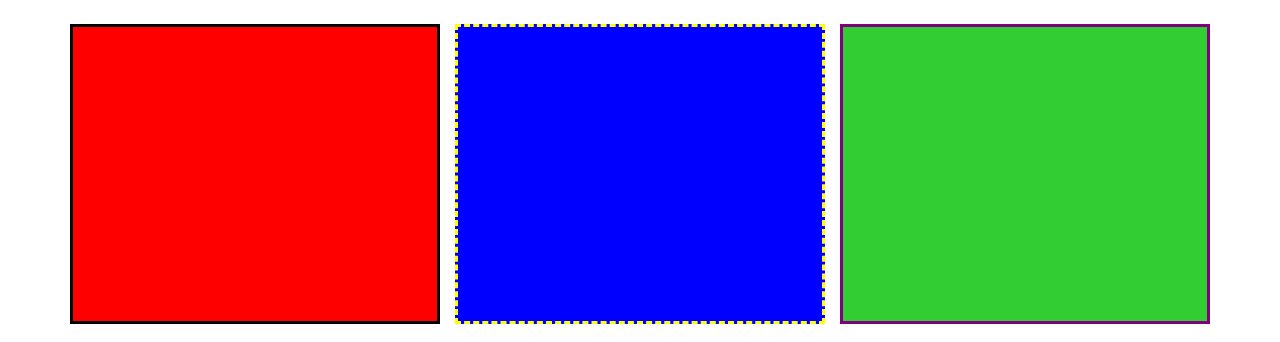
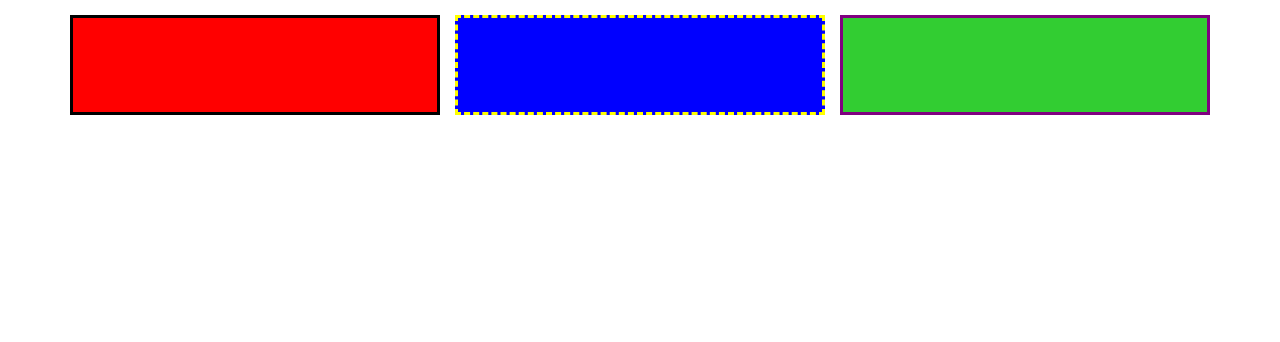
Before and after one commit to DarianTHunter/JQuery-Bootstrap, a plain HTML site: page Assets/index.html in a window 1280 px wide. Shown: the part 156-498 px from the top of the page. Drawn offline with nearby package versions, Linux system fonts and the light colour scheme.

Commit message:
More CSS

```diff
--- a/Assets/stylesheet.css
+++ b/Assets/stylesheet.css
@@ -1,3 +1,9 @@
+body{
+    text-align: center;
+    color: #000;
+    font-size: 10px;
+}
+
 h1 {
     font-size: 30px;
     text-align: center;
@@ -9,6 +15,10 @@ h1 {
     height: 300px;
     margin-top: 40px;
     margin-bottom: 30px;
+}
+
+.boxesRow div{
+    height: 100px;
 }
 
 .firstDiv{
```
